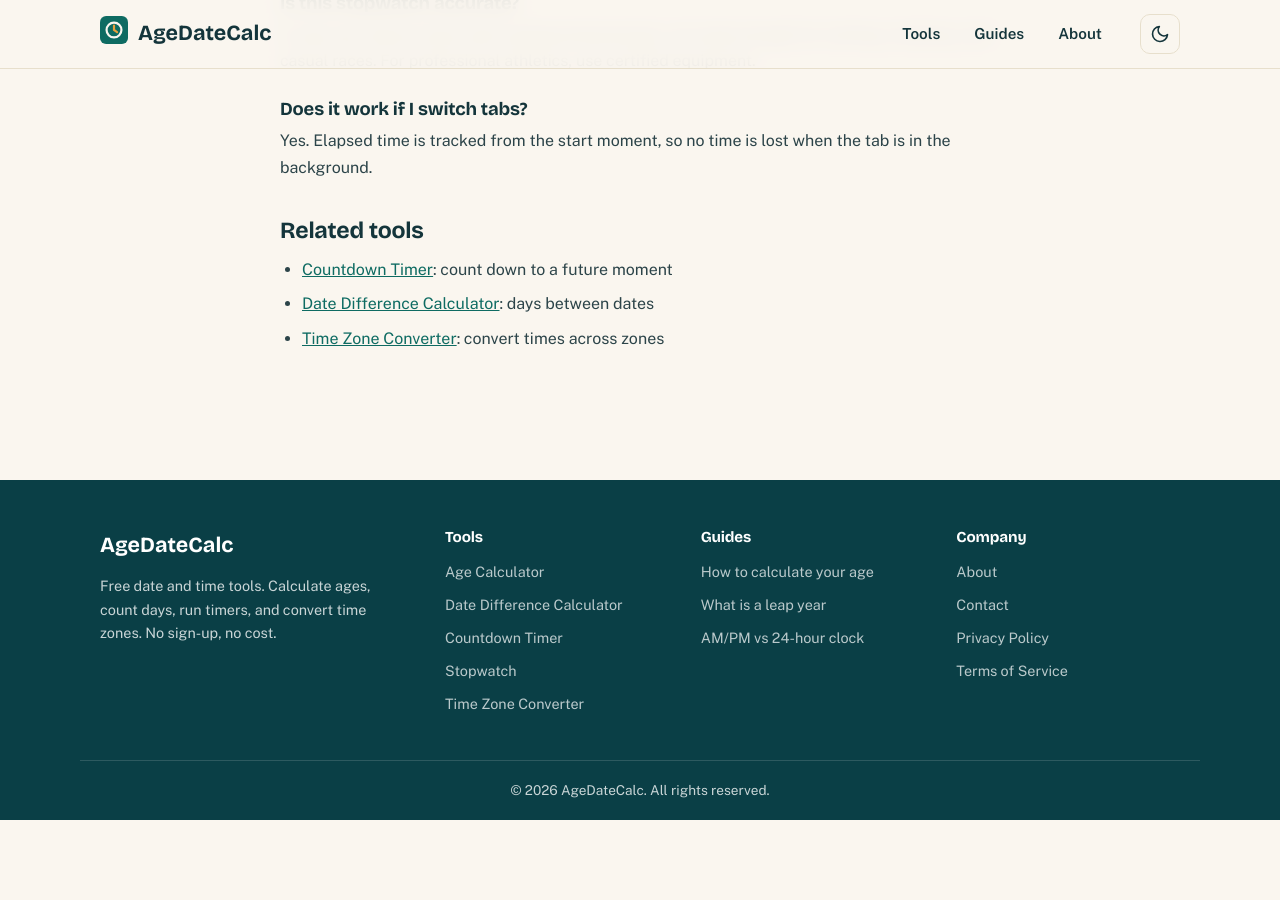
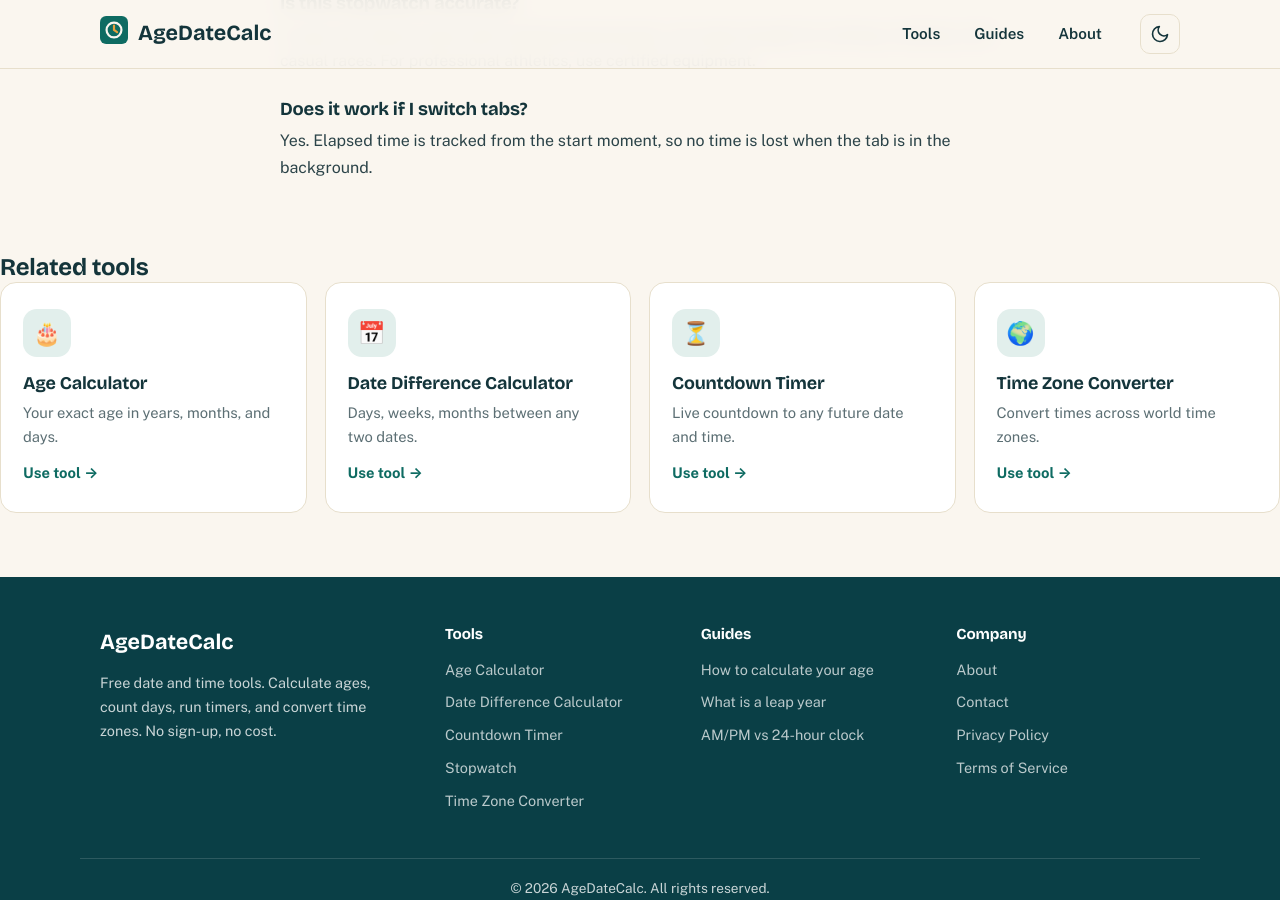
Before and after one commit to zaidmeo09-dhangal/agedatecalc, a Jekyll site: the page built from stopwatch.md, in a window 1280 px wide and 900 px high, scrolled down 2621 px. Built offline with Jekyll 4.4.1, drawn with Linux system fonts in a browser that asks for light colours; before the commit the page ends 3441 px from its top, so only the background shows below that.

Commit message:
Related tools as card widgets (match homepage design)

```diff
--- a/stopwatch.md
+++ b/stopwatch.md
@@ -136,12 +136,34 @@
 
 Yes. Elapsed time is tracked from the start moment, so no time is lost when the tab is in the background.
 
-## Related tools
+</div>
 
-- [Countdown Timer]({{ '/countdown-timer/' | relative_url }}): count down to a future moment
-- [Date Difference Calculator]({{ '/date-difference-calculator/' | relative_url }}): days between dates
-- [Time Zone Converter]({{ '/time-zone-converter/' | relative_url }}): convert times across zones
-
+<h2 style="margin-top:8px">Related tools</h2>
+<div class="tools-grid">
+  <a class="tool-card" href="{{ '/age-calculator/' | relative_url }}">
+    <div class="tool-icon">🎂</div>
+    <h3>Age Calculator</h3>
+    <p>Your exact age in years, months, and days.</p>
+    <span class="go">Use tool &rarr;</span>
+  </a>
+  <a class="tool-card" href="{{ '/date-difference-calculator/' | relative_url }}">
+    <div class="tool-icon">📅</div>
+    <h3>Date Difference Calculator</h3>
+    <p>Days, weeks, months between any two dates.</p>
+    <span class="go">Use tool &rarr;</span>
+  </a>
+  <a class="tool-card" href="{{ '/countdown-timer/' | relative_url }}">
+    <div class="tool-icon">⏳</div>
+    <h3>Countdown Timer</h3>
+    <p>Live countdown to any future date and time.</p>
+    <span class="go">Use tool &rarr;</span>
+  </a>
+  <a class="tool-card" href="{{ '/time-zone-converter/' | relative_url }}">
+    <div class="tool-icon">🌍</div>
+    <h3>Time Zone Converter</h3>
+    <p>Convert times across world time zones.</p>
+    <span class="go">Use tool &rarr;</span>
+  </a>
 </div>
 
 <script>
```
